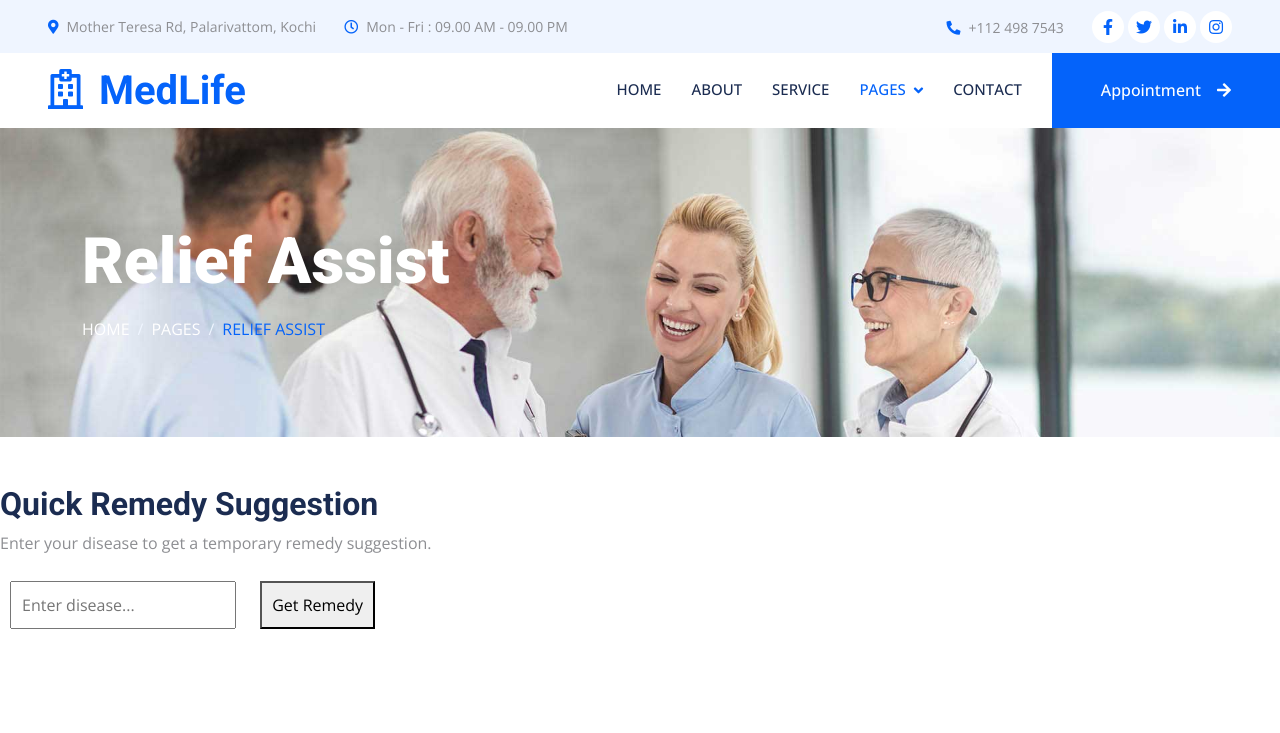
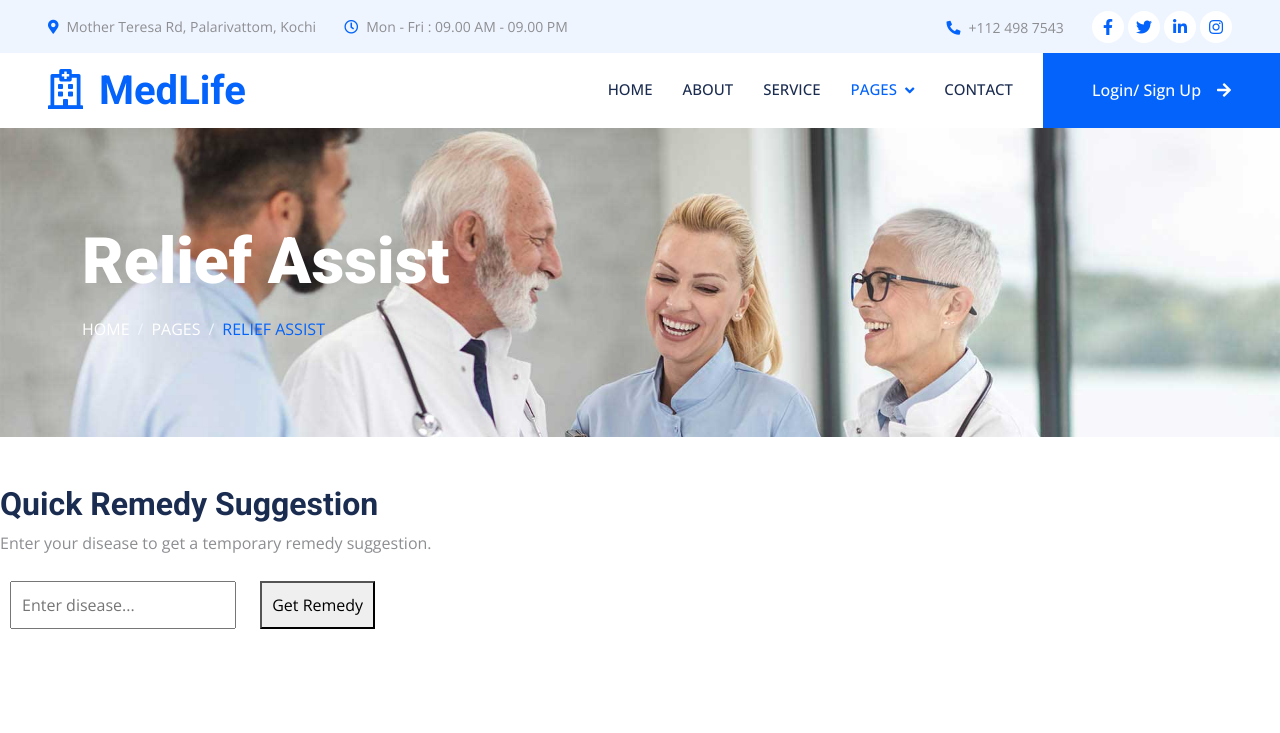
Before and after one commit to FathimaSanaTK/clinicapp, a plain HTML site: page feature.html in a window 1280 px wide. Shown: the top 733 px of the page. Drawn offline with nearby package versions, Linux system fonts and the light colour scheme.

Commit message:
updated_10_02_25_07_09

```diff
--- a/feature.html
+++ b/feature.html
@@ -117,7 +117,7 @@
                 </div>
                 <a href="contact.html" class="nav-item nav-link">Contact</a>
             </div>
-            <a href="" class="btn btn-primary rounded-0 py-4 px-lg-5 d-none d-lg-block">Appointment<i class="fa fa-arrow-right ms-3"></i></a>
+            <a href="" class="btn btn-primary rounded-0 py-4 px-lg-5 d-none d-lg-block">Login/ Sign Up<i class="fa fa-arrow-right ms-3"></i></a>
         </div>
     </nav>
     <!-- Navbar End -->
```
Also changed, not shown: 404.html (+1 -1 lines), about.html (+1 -1 lines), appointment.html (+1 -1 lines), contact.html (+1 -1 lines), index.html (+1 -1 lines), service.html (+1 -1 lines), team.html (+1 -1 lines), testimonial.html (+1 -1 lines).
